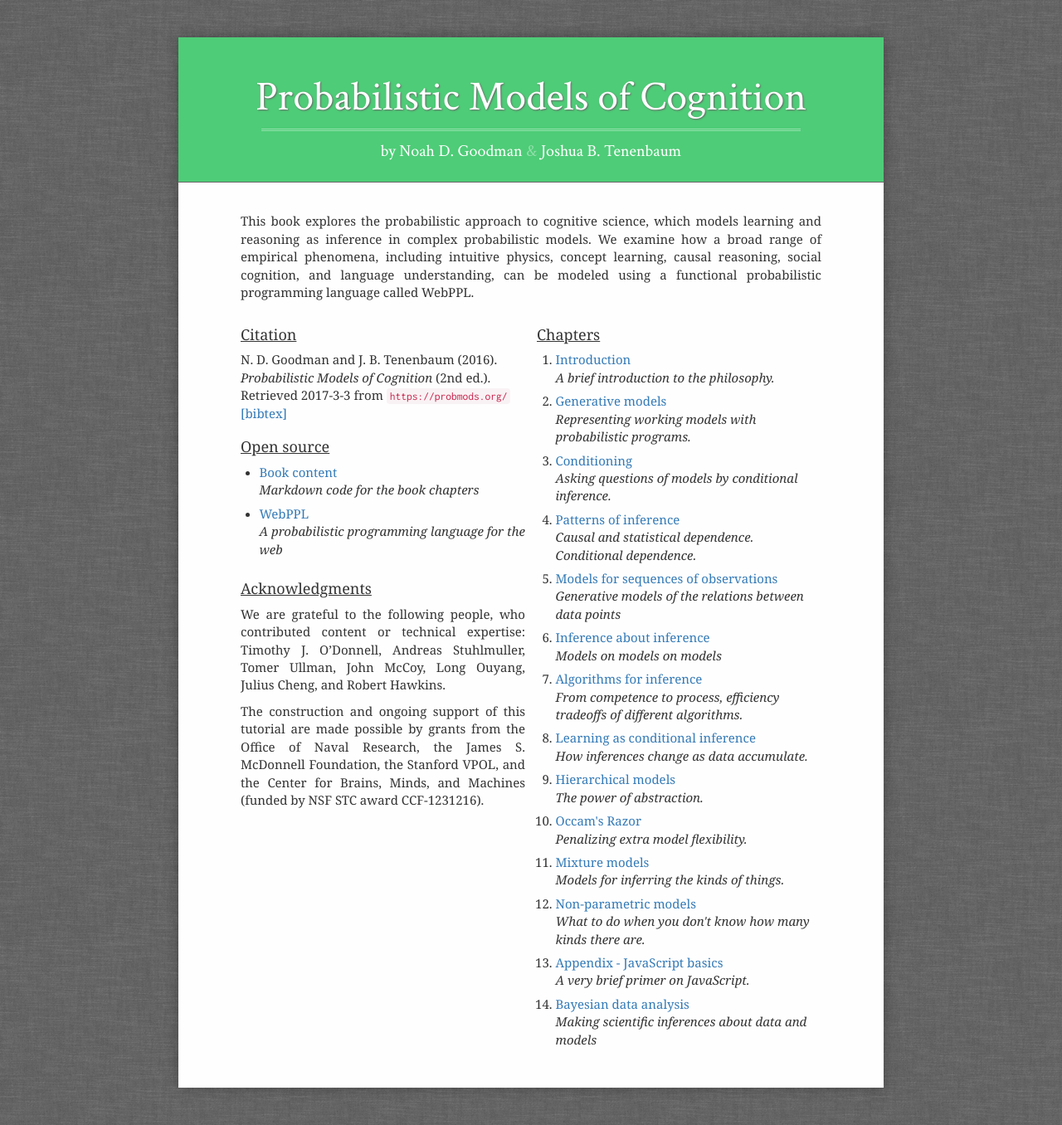
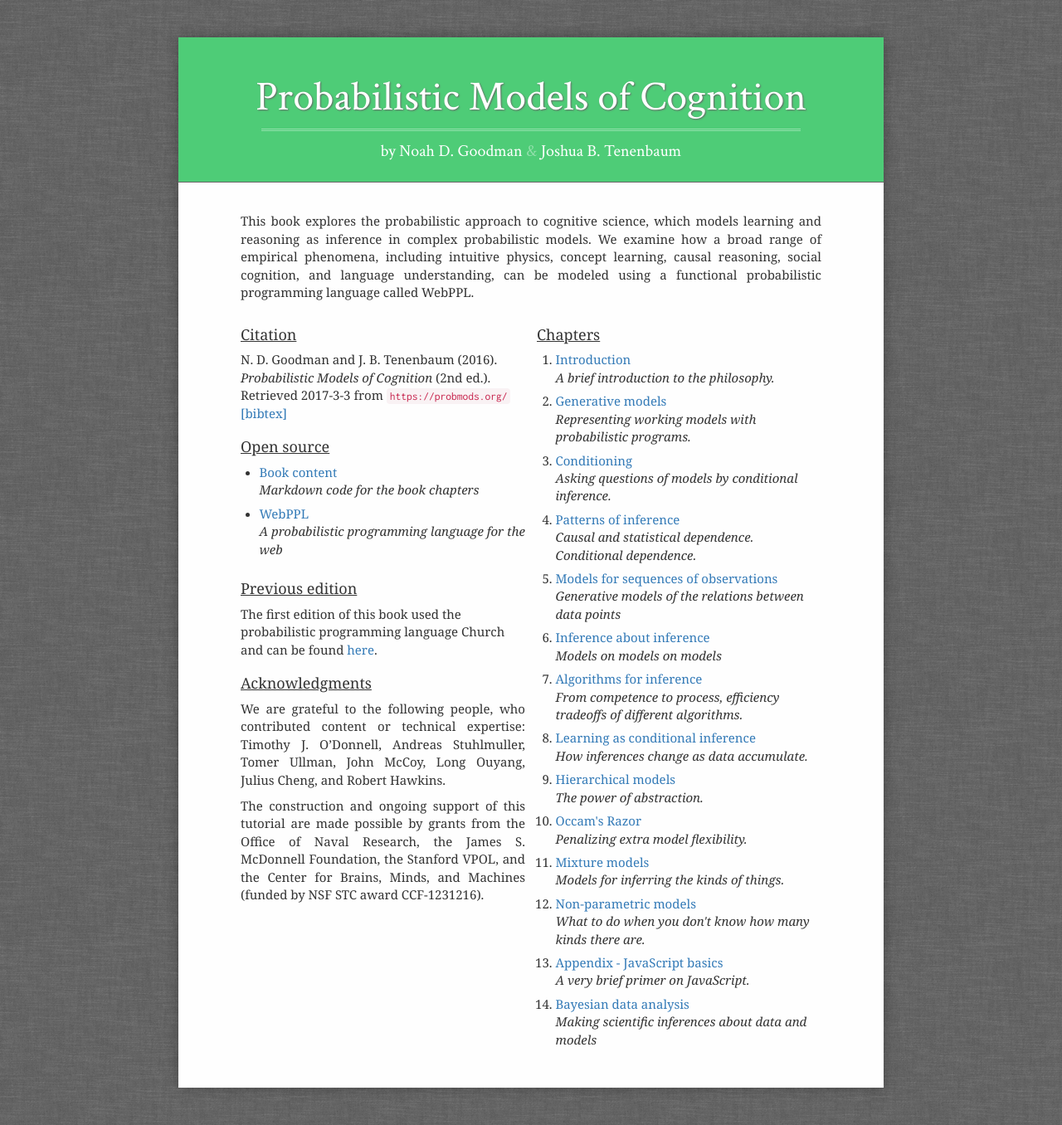
Before and after one commit to probmods/probmods2, a Jekyll site: the page built from index.md, in a window 1280 px wide. Shown: the whole page at 83% size. Built offline with Jekyll 4.4.1, drawn with Linux system fonts in a browser that asks for light colours; nearby versions of some CDN libraries; library files that are not in the unit come from our copies.

Commit message:
Add link to previous edition

```diff
--- a/index.md
+++ b/index.md
@@ -43,6 +43,10 @@
     <em>A probabilistic programming language for the web</em></li>
 </ul>
 
+<h3>Previous edition</h3>
+
+The first edition of this book used the probabilistic programming language Church and can be found <a href="https://probmods.org/v1/">here</a>.
+
 <h3>Acknowledgments</h3>
 
 <p>We are grateful to the following people, who contributed content or technical expertise: Timothy J. O’Donnell, Andreas Stuhlmuller, Tomer Ullman, John McCoy, Long Ouyang, Julius Cheng, and Robert Hawkins.</p>
```
